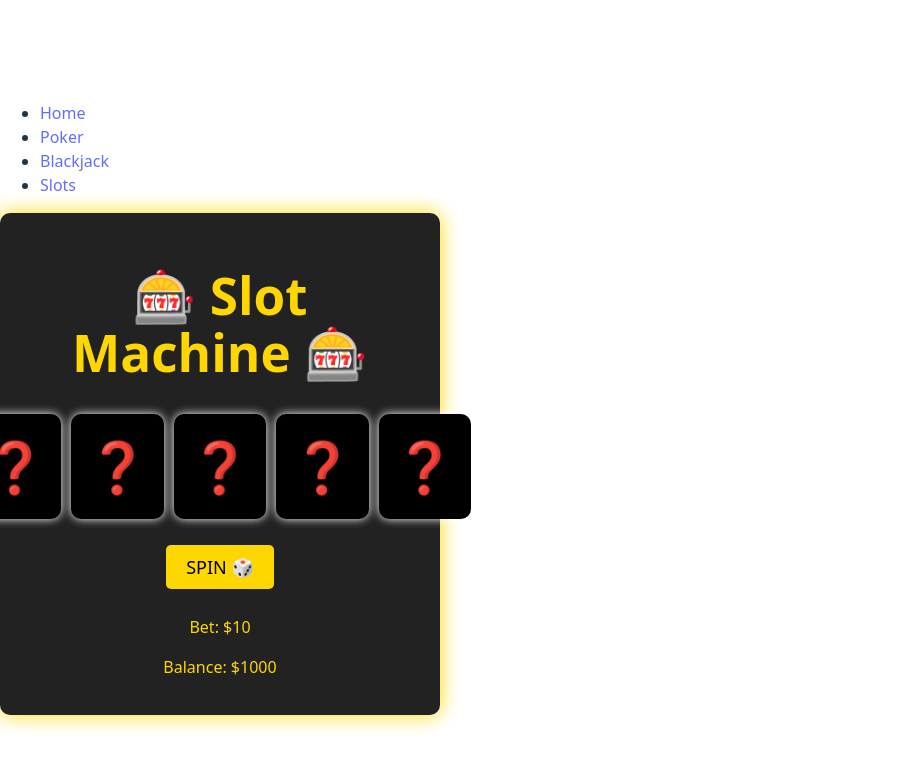
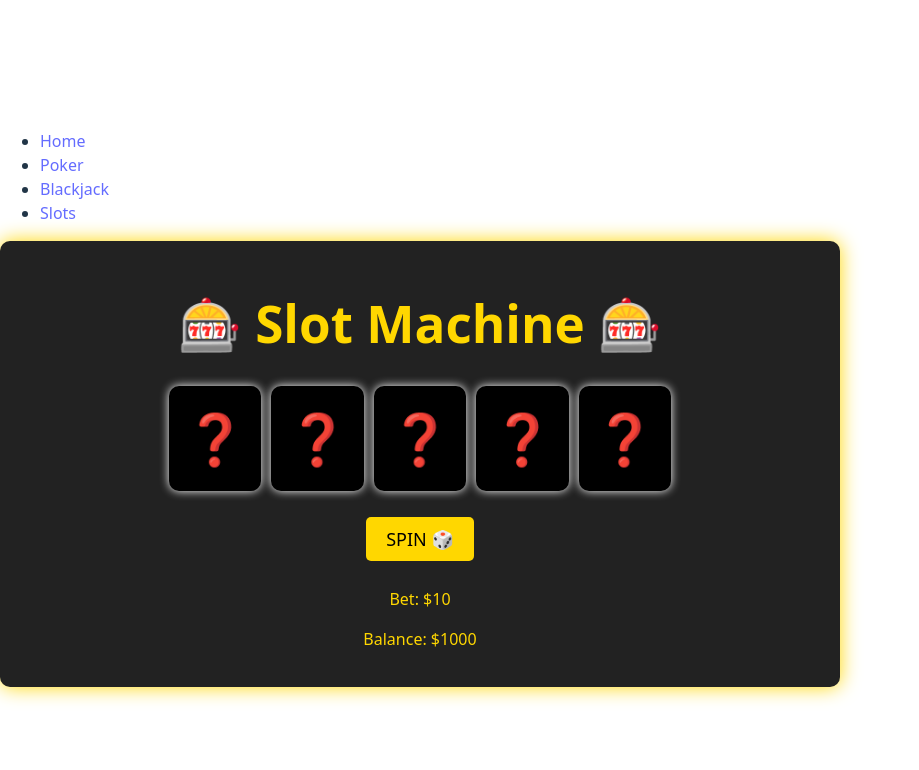
Before and after one commit to blovelace84/Casino-App-Repo, a React (Vite) app in the folder Casino-App/: page /slots in a window 1280 px wide. Shown: the top 770 px of the page, without its empty margins (0-919 px from the left). Built offline with nearby package versions, Linux system fonts and the light colour scheme.

Commit message:
Update Slots.css

```diff
--- a/Casino-App/src/pages/Slots.css
+++ b/Casino-App/src/pages/Slots.css
@@ -5,7 +5,7 @@
     color: gold;
     padding: 20px;
     border-radius: 10px;
-    width: 400px;
+    width: 800px;
     margin: auto;
     box-shadow: 0 0 20px gold;
   }
```
